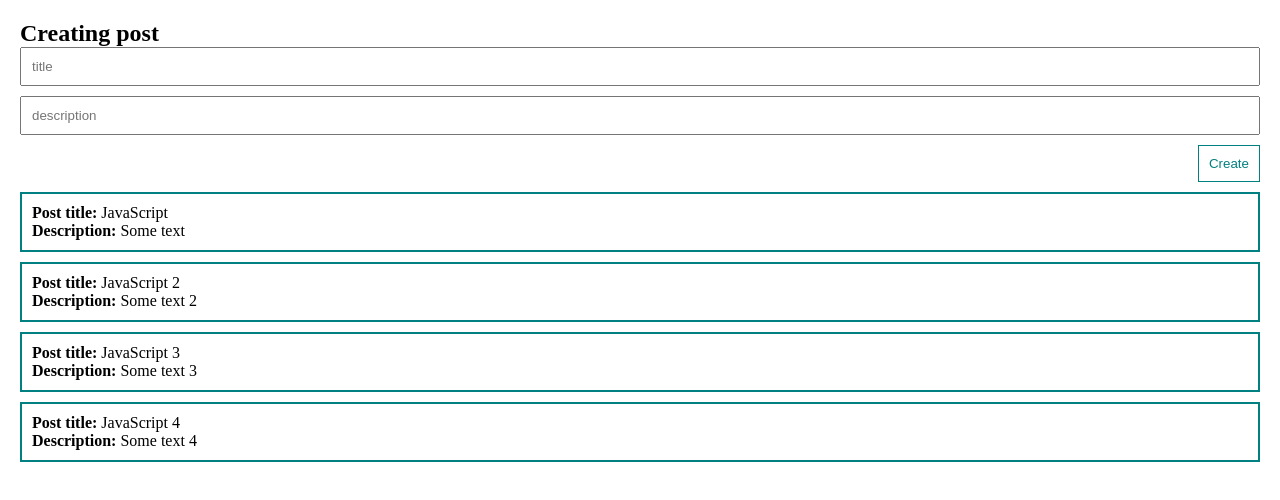
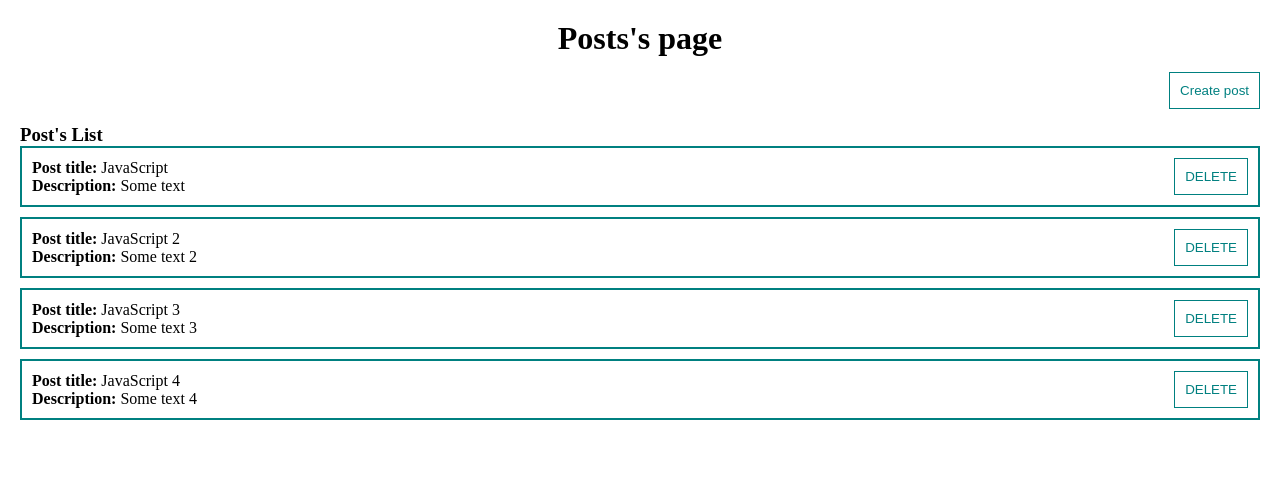
Before and after one commit to VasylArtymovych/my-vue-app, a Vue app: page / in a window 1280 px wide. Shown: the top 500 px of the page. Built offline with nearby package versions, Linux system fonts and the light colour scheme.

Commit message:
add components

```diff
--- a/src/App.vue
+++ b/src/App.vue
@@ -1,32 +1,28 @@
 <template>
   <div class="app">
-    <form class="form" @submit.prevent>
-      <h2>Creating post</h2>
-      <input
-        v-bind:value="title"
-        @input="inputTitle"
-        class="input"
-        type="text"
-        placeholder="title"
-      />
-      <input
-        v-bind:value="text"
-        @input="this.text = $event.target.value"
-        class="input"
-        type="text"
-        placeholder="description"
-      />
-      <button class="btn" @click="createPost">Create</button>
-    </form>
-    <div class="posts" v-for="post in posts">
-      <div><strong>Post title:</strong> {{ post.title }}</div>
-      <div><strong>Description:</strong> {{ post.text }}</div>
-    </div>
+    <h1>Posts's page</h1>
+    <custom-button class="showDialogBtn" @click="showDialog"
+      >Create post</custom-button
+    >
+    <custom-dialog v-model:show="isVisibleDialog">
+      <Postform @create="createPost" />
+    </custom-dialog>
+    <PostList v-bind:posts="posts" @deletePost="deletePost" />
   </div>
 </template>
 
 <script>
+import Postform from '@/components/PostForm.vue';
+import PostList from '@/components/PostList.vue';
+import CustomDialog from './components/UI/CustomDialog.vue';
+
 export default {
+  components: {
+    Postform,
+    PostList,
+    CustomDialog,
+  },
+
   data() {
     return {
       posts: [
@@ -35,26 +31,23 @@ export default {
         { id: 3, title: 'JavaScript 3', text: 'Some text 3' },
         { id: 4, title: 'JavaScript 4', text: 'Some text 4' },
       ],
-      title: '',
-      text: '',
+
+      isVisibleDialog: false,
     };
   },
 
   methods: {
-    createPost(event) {
-      const post = {
-        id: new Date(),
-        title: this.title,
-        text: this.text,
-      };
-
+    createPost(post) {
       this.posts.push(post);
-      this.title = '';
-      this.text = '';
+      this.isVisibleDialog = false;
     },
 
-    inputTitle(event) {
-      this.title = event.target.value;
+    deletePost(post) {
+      this.posts = this.posts.filter((p) => p.id !== post.id);
+    },
+
+    showDialog() {
+      this.isVisibleDialog = true;
     },
   },
 };
@@ -71,30 +64,12 @@ export default {
   padding: 20px;
 }
 
-.form {
-  display: flex;
-  flex-direction: column;
-  margin-bottom: 10px;
+h1 {
+  text-align: center;
 }
 
-.input {
-  width: 100%;
-  padding: 10px;
-  margin-bottom: 10px;
-}
-
-.btn {
-  align-self: flex-end;
-  padding: 10px;
-  border: 1px solid teal;
-  color: teal;
-  background-color: transparent;
-}
-
-.posts {
-  width: 100%;
-  padding: 10px;
-  border: 2px solid teal;
-  margin-bottom: 10px;
+.showDialogBtn {
+  display: block;
+  margin: 15px 0 15px auto;
 }
 </style>
--- /dev/null
+++ b/src/components/PostForm.vue
@@ -0,0 +1,58 @@
+<!--
+  * full_syntax of two-way binding
+  v-bind:value="post.text"
+  @input="this.post.text = $event.target.value"
+  * short syntax:
+  v-model="post.text"
+-->
+<template lang="">
+  <form class="form" @submit.prevent>
+    <h2 class="form-title">Creating post</h2>
+    <custom-input v-model.trim="post.title" type="text" placeholder="title" />
+    <custom-input
+      v-model.trim="post.text"
+      type="text"
+      placeholder="description"
+    />
+    <custom-button @click="createPost" style="align-self: flex-end"
+      >Create</custom-button
+    >
+  </form>
+</template>
+
+<script>
+export default {
+  data() {
+    return {
+      post: {
+        title: '',
+        text: '',
+      },
+    };
+  },
+
+  methods: {
+    createPost() {
+      this.post.id = Date.now();
+      //event creator: accepts - first param event name, second and other data to deliver.
+      this.$emit('create', this.post);
+      this.post = {
+        title: '',
+        text: '',
+      };
+    },
+  },
+};
+</script>
+
+<style scoped>
+.form {
+  display: flex;
+  flex-direction: column;
+  margin-bottom: 10px;
+}
+
+.form-title {
+  margin-bottom: 15px;
+}
+</style>
--- /dev/null
+++ b/src/components/PostItem.vue
@@ -0,0 +1,38 @@
+<template>
+  <li class="list-item">
+    <div>
+      <div><strong>Post title:</strong> {{ post.title }}</div>
+      <div><strong>Description:</strong> {{ post.text }}</div>
+    </div>
+    <div>
+      <custom-button @click="$emit('deletePost', post)">DELETE</custom-button>
+    </div>
+  </li>
+</template>
+
+<script>
+export default {
+  props: {
+    post: {
+      type: Object,
+      required: true,
+    },
+  },
+};
+</script>
+
+<style>
+.list-item {
+  display: flex;
+  justify-content: space-between;
+  align-items: center;
+  width: 100%;
+  padding: 10px;
+  border: 2px solid teal;
+  margin-bottom: 10px;
+}
+/* .list-item::marker {
+  font-size: 1rem;
+  color: teal;
+} */
+</style>
--- /dev/null
+++ b/src/components/PostList.vue
@@ -0,0 +1,36 @@
+<template>
+  <div v-if="posts.length > 0">
+    <h3>Post's List</h3>
+    <ul class="list">
+      <PostItem
+        v-for="post in posts"
+        :post="post"
+        :key="post.id"
+        @deletePost="$emit('deletePost', post)"
+      />
+    </ul>
+  </div>
+  <h2 v-else style="color: brown">Post's list is empty</h2>
+</template>
+
+<script>
+import PostItem from './PostItem.vue';
+
+export default {
+  props: {
+    posts: {
+      type: Array,
+      required: true,
+    },
+  },
+
+  components: { PostItem },
+};
+</script>
+
+<style scoped>
+.list {
+  list-style-type: square;
+  list-style-position: outside;
+}
+</style>
--- /dev/null
+++ b/src/components/UI/CustomButton.vue
@@ -0,0 +1,20 @@
+<template>
+  <button class="btn">
+    <slot></slot>
+  </button>
+</template>
+
+<script>
+export default {
+  name: 'custom-button',
+};
+</script>
+
+<style scoped>
+.btn {
+  padding: 10px;
+  border: 1px solid teal;
+  color: teal;
+  background-color: transparent;
+}
+</style>
--- /dev/null
+++ b/src/components/UI/CustomDialog.vue
@@ -0,0 +1,47 @@
+<template>
+  <div v-if="show" class="dialog" @click="hideDialog">
+    <div class="dialog-content" @click.stop>
+      <slot></slot>
+    </div>
+  </div>
+</template>
+
+<script>
+export default {
+  name: 'custom-dialog',
+
+  props: {
+    show: {
+      type: Boolean,
+      default: false,
+    },
+  },
+
+  methods: {
+    hideDialog() {
+      this.$emit('update:show', false);
+    },
+  },
+};
+</script>
+
+<style scoped>
+.dialog {
+  position: fixed;
+  top: 0;
+  right: 0;
+  bottom: 0;
+  left: 0;
+  background: rgba(0, 0, 0, 0.5);
+  display: flex;
+}
+
+.dialog-content {
+  min-width: 350px;
+  min-height: 70px;
+  padding: 20px;
+  margin: auto;
+  background: whitesmoke;
+  border-radius: 15px;
+}
+</style>
--- /dev/null
+++ b/src/components/UI/CustomInput.vue
@@ -0,0 +1,28 @@
+<template lang="">
+  <input :value="modelValue" @input="updateInput" class="input" />
+</template>
+
+<script>
+export default {
+  name: 'custom-input',
+  props: {
+    // value: [String, Number],
+    modelValue: [String, Number],
+  },
+
+  methods: {
+    updateInput(event) {
+      // this.$emit('update:value', event.target.value);
+      this.$emit('update:modelValue', event.target.value);
+    },
+  },
+};
+</script>
+
+<style scoped>
+.input {
+  width: 100%;
+  padding: 10px;
+  margin-bottom: 10px;
+}
+</style>
--- /dev/null
+++ b/src/components/UI/index.js
@@ -0,0 +1,5 @@
+import CustomButton from '@/components/UI/CustomButton.vue';
+import CustomInput from '@/components/UI/CustomInput.vue';
+import CustomDialog from '@/components/UI/CustomDialog.vue';
+
+export default [CustomButton, CustomInput, CustomDialog];
--- a/src/main.js
+++ b/src/main.js
@@ -1,4 +1,11 @@
 import { createApp } from 'vue';
 import App from './App.vue';
+import components from '@/components/UI';
 
-createApp(App).mount('#app');
+const app = createApp(App);
+
+components.forEach((component) => {
+  app.component(component.name, component);
+});
+
+app.mount('#app');
```
